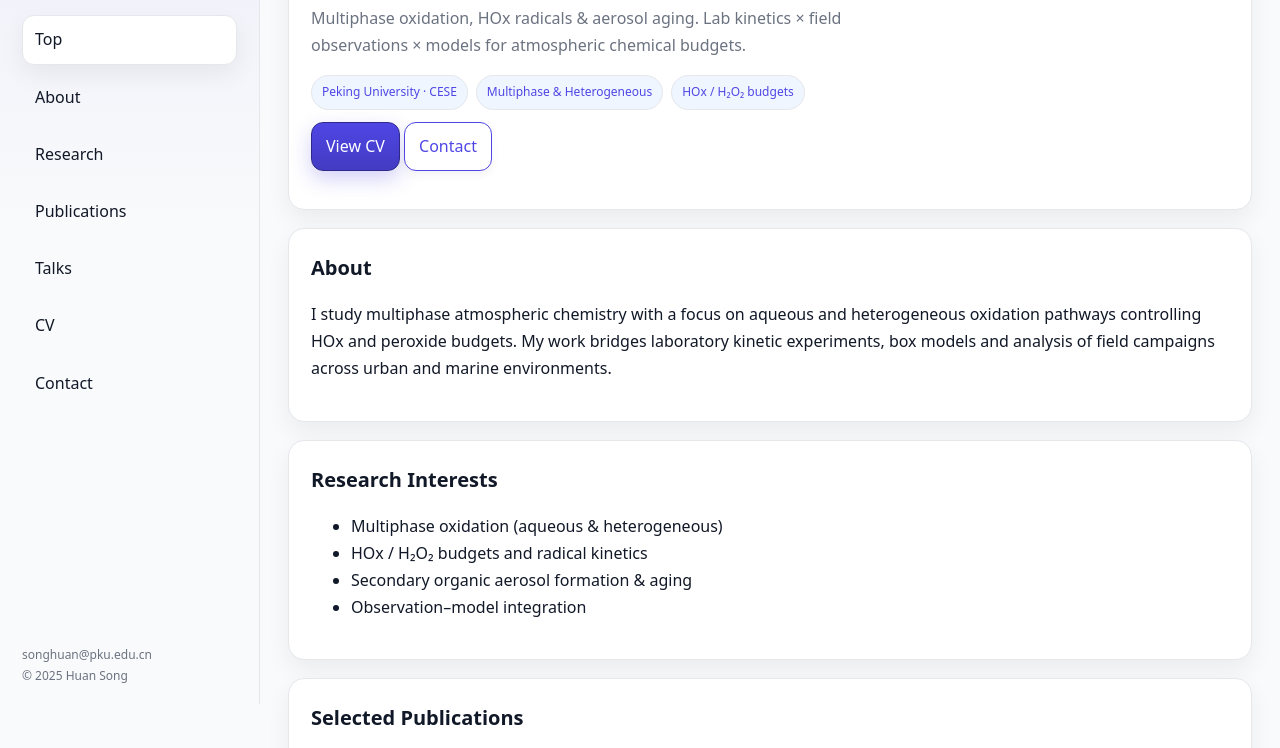
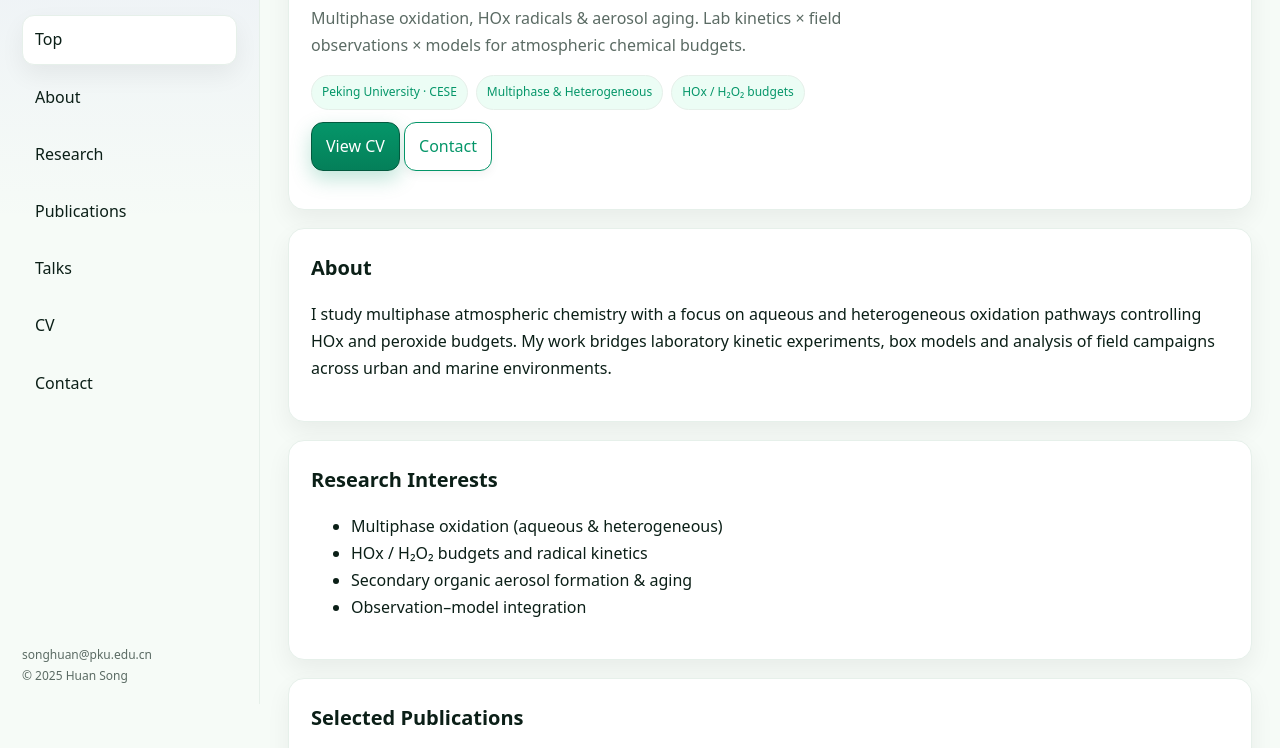
Before and after one commit to huansong-uw/huansong-uw.github.io, a plain HTML site: page index.html in a window 1280 px wide. Shown: the part 96-844 px from the top of the page. Drawn offline with Linux system fonts and the light colour scheme.

Commit message:
Update index.html

```diff
--- a/index.html
+++ b/index.html
@@ -113,7 +113,7 @@
 </head>
 
 <!-- 修改 class 即可切换主题：theme-sky / theme-mint / theme-sand -->
-<body class="theme-sky">
+<body class="theme-mint">
 
   <!-- 顶部（移动端更好用） -->
   <div class="topbar">
```
